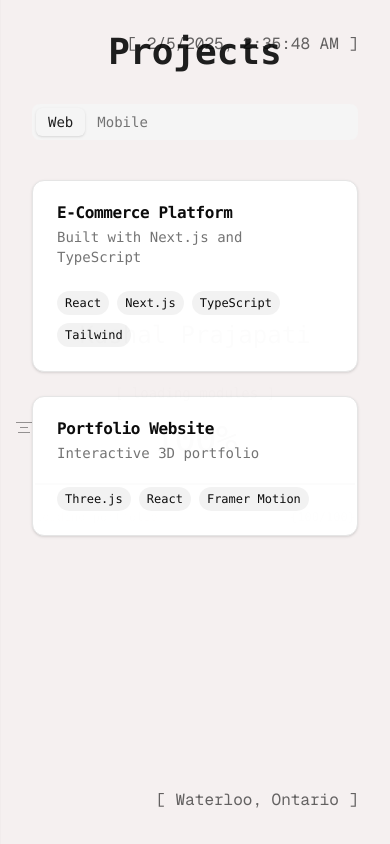
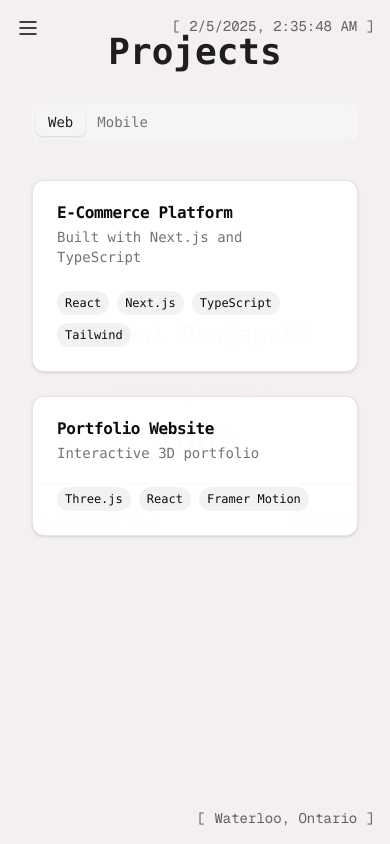
Before and after one commit to KushalPraja/portfolio, a Next.js app: page /projects in a window 390 px wide. Built offline with nearby package versions, Linux system fonts and the light colour scheme.

Commit message:
added mobile responsive navigation

```diff
--- a/components/Navigation.tsx
+++ b/components/Navigation.tsx
@@ -39,6 +39,7 @@ export default function Navigation() {
   const pathname = usePathname();
   const [time, setTime] = useState("");
   const [isVisible, setIsVisible] = useState(false);
+  const [isMobile, setIsMobile] = useState(false);
 
   useEffect(() => {
     const updateTime = () => {
@@ -49,46 +50,91 @@ export default function Navigation() {
     return () => clearInterval(interval);
   }, []);
 
+  // Add check for mobile devices
+  useEffect(() => {
+    const checkMobile = () => {
+      setIsMobile(window.innerWidth < 768);
+    };
+    checkMobile();
+    window.addEventListener('resize', checkMobile);
+    return () => window.removeEventListener('resize', checkMobile);
+  }, []);
+
+  const toggleMenu = () => setIsVisible(!isVisible);
+
   return (
     <>
-      {/* Navigation trigger area with improved visual indicator */}
+      {/* Navigation trigger area - different for mobile/desktop */}
       <div
-        className="fixed top-0 left-0 w-24 h-screen z-40"
-        onMouseEnter={() => setIsVisible(true)}
-        onMouseLeave={() => setIsVisible(false)}
+        className={`fixed z-40 ${isMobile ? 'top-4 left-4' : 'top-0 left-0 w-24 h-screen'}`}
+        onMouseEnter={() => !isMobile && setIsVisible(true)}
+        onMouseLeave={() => !isMobile && setIsVisible(false)}
+        onClick={() => isMobile && toggleMenu()}
       >
-        {/* Navigation indicator */}
+        {/* Menu Icon */}
         <motion.div
-          className="fixed top-1/2 -translate-y-1/2 left-4 flex flex-col items-center gap-1"
+          className={`${isMobile ? 'relative' : 'fixed top-1/2 -translate-y-1/2 left-6'} text-black`}
           animate={{
             opacity: isVisible ? 0 : 1,
             x: isVisible ? -20 : 0
           }}
           transition={{ duration: 0.2 }}
         >
-          <span className="block w-4 h-[1px] bg-black/40" />
-          <span className="block w-2 h-[1px] bg-black/40" />
-          <span className="block w-3 h-[1px] bg-black/40" />
+          <svg
+            width="24"
+            height="24"
+            viewBox="0 0 24 24"
+            fill="none"
+            stroke="currentColor"
+            strokeWidth="1.5"
+            strokeLinecap="round"
+            strokeLinejoin="round"
+            className="hover:scale-110 transition-transform"
+          >
+            <path d="M4 6h16M4 12h16M4 18h16" />
+          </svg>
         </motion.div>
 
         <AnimatePresence>
           {isVisible && (
             <motion.nav
-              className="fixed top-8 left-8 flex flex-col gap-3 font-[var(--font-geist-mono)] text-md"
-              initial={{ opacity: 0, x: -10 }}
+              className={`fixed ${isMobile ? 'inset-0 bg-white/95' : 'top-8 left-8'} flex flex-col gap-3 font-[var(--font-geist-mono)] text-md`}
+              initial={{ opacity: 0, x: isMobile ? -100 : -10 }}
               animate={{ opacity: 1, x: 0 }}
-              exit={{ opacity: 0, x: -10 }}
+              exit={{ opacity: 0, x: isMobile ? -100 : -10 }}
               transition={{ duration: 0.2 }}
             >
+              {isMobile && (
+                <motion.button
+                  className="absolute top-4 right-4"
+                  onClick={() => setIsVisible(false)}
+                >
+                  <svg
+                    width="24"
+                    height="24"
+                    viewBox="0 0 24 24"
+                    fill="none"
+                    stroke="currentColor"
+                    strokeWidth="1.5"
+                  >
+                    <path d="M18 6L6 18M6 6l12 12" />
+                  </svg>
+                </motion.button>
+              )}
+              <div className={`flex flex-col ${isMobile ? 'items-center justify-center h-full gap-8' : 'gap-3'}`}>
                 {routes.map((route) => (
                   <motion.div
                     key={route.path}
+                    variants={itemVariants}
                     whileHover={{ x: 4 }}
                     transition={{ duration: 0.2 }}
+                    onClick={() => isMobile && setIsVisible(false)}
                   >
                     <Link
                       href={route.path}
                       className={`text-md transition-all duration-200 relative group ${
+                        isMobile ? 'text-2xl' : ''
+                      } ${
                         pathname === route.path ? "text-black" : "text-black/60 hover:text-black"
                       }`}
                     >
@@ -106,27 +152,18 @@ export default function Navigation() {
                     </Link>
                   </motion.div>
                 ))}
+              </div>
             </motion.nav>
           )}
         </AnimatePresence>
-
-        {/* Visual indicator for nav area */}
-        <motion.div
-          className="fixed top-0 left-0 w-1 h-screen bg-black/5"
-          animate={{
-            opacity: isVisible ? 1 : 0.3,
-            width: isVisible ? "2px" : "1px"
-          }}
-          transition={{ duration: 0.2 }}
-        />
       </div>
 
-      {/* Time and Location with consistent styling */}
+      {/* Time and Location - adjusted for mobile */}
       <motion.div
         initial={{ opacity: 0 }}
         animate={{ opacity: 1 }}
         transition={{ duration: 0.6, delay: 0.3 }}
-        className="fixed top-8 right-8 text-md text-black/60 hover:text-black transition-colors"
+        className={`fixed ${isMobile ? 'top-4 right-4 text-sm' : 'top-8 right-8 text-md'} text-black/60 hover:text-black transition-colors`}
       >
         {time && `[ ${time} ]`}
       </motion.div>
@@ -135,7 +172,7 @@ export default function Navigation() {
         initial={{ opacity: 0 }}
         animate={{ opacity: 1 }}
         transition={{ duration: 0.6, delay: 0.3 }}
-        className="fixed bottom-8 right-8 text-md text-black/60 hover:text-black transition-colors"
+        className={`fixed ${isMobile ? 'bottom-4 right-4 text-sm' : 'bottom-8 right-8 text-md'} text-black/60 hover:text-black transition-colors`}
       >
         [ Waterloo, Ontario ]
       </motion.div>
```
Lines whose indentation alone changed are shown as unchanged.
